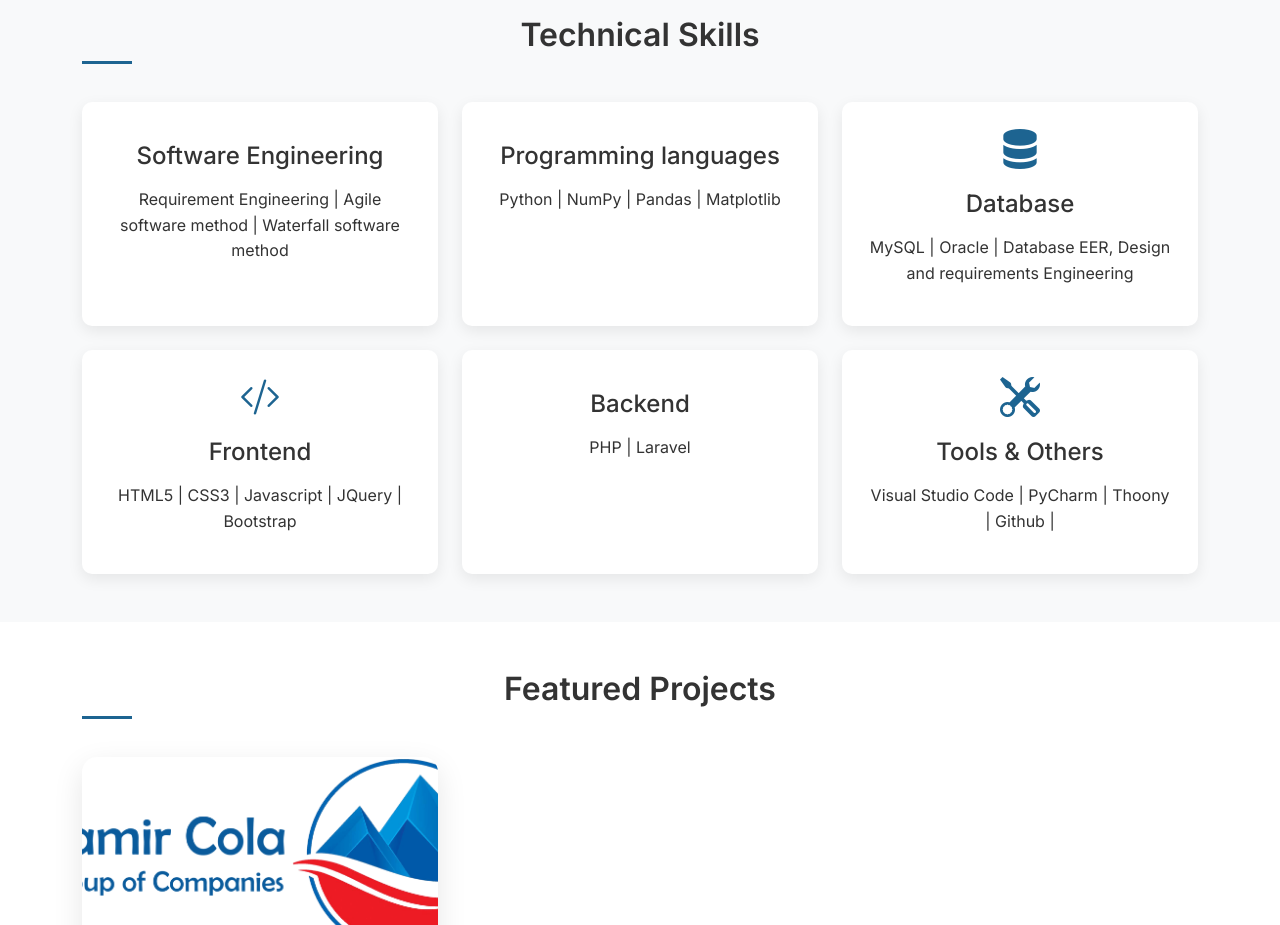
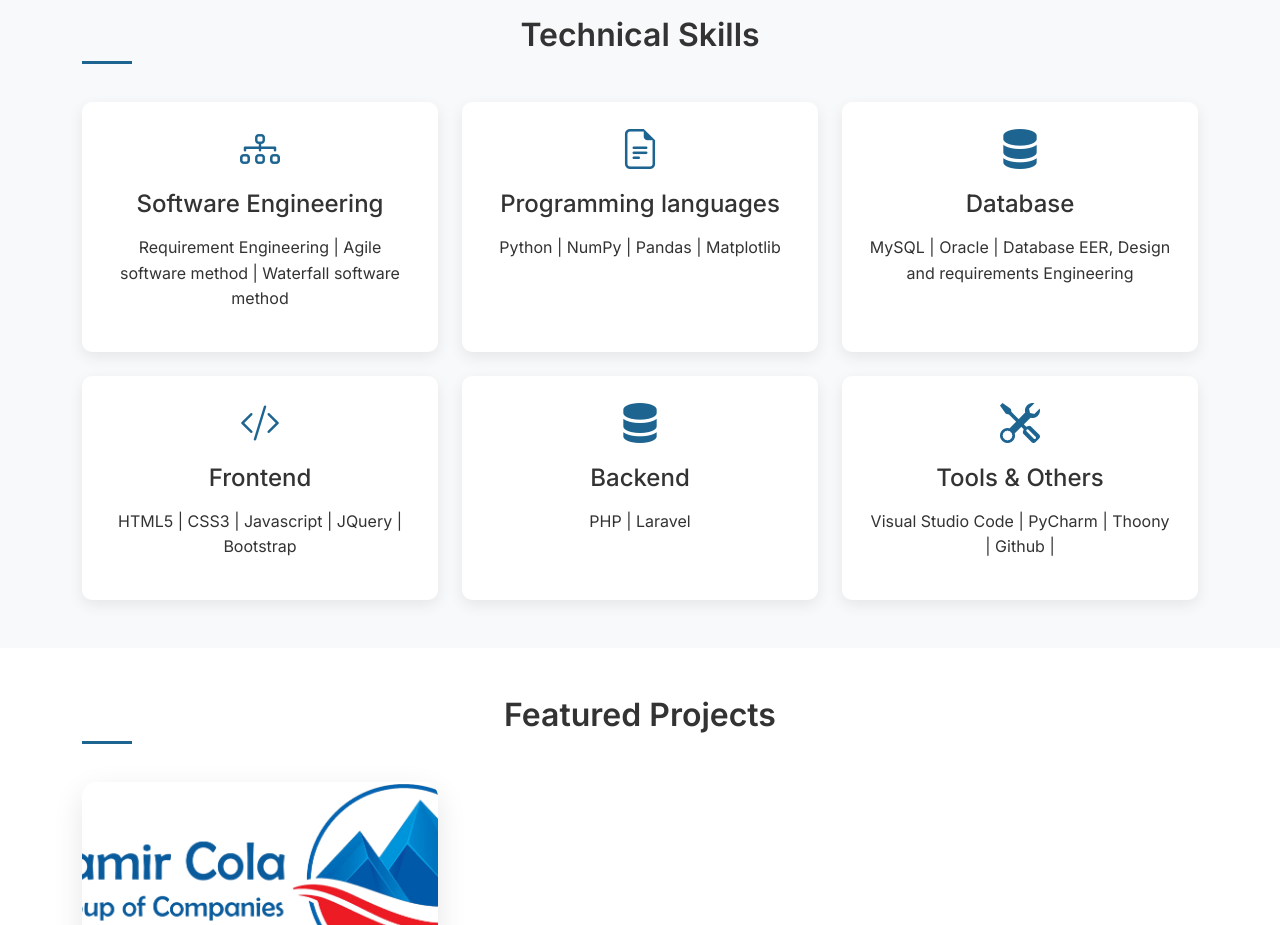
Before and after one commit to Sherzadoryakhil/Sherzad-Oryakhil-Portfolio-Website, a plain HTML site: page index.html in a window 1280 px wide. Shown: the part 1120-2045 px from the top of the page. Drawn offline with nearby package versions, Linux system fonts and the light colour scheme.

Commit message:
Update index.html

```diff
--- a/index.html
+++ b/index.html
@@ -88,7 +88,7 @@
                 <div class="col-md-4">
                     <div class="skill-card">
                         <div class="text-center mb-3">
-                            <i class="bi display-6" style="color: var(--secondary-color);"></i>
+                            <i class="bi bi-diagram-3 display-6" style="color: var(--secondary-color);"></i>
                         </div>
                         <h4 class="text-center mb-3">Software Engineering</h4>
                         <p class="text-center">Requirement Engineering | Agile software method | Waterfall software method</p>
@@ -97,7 +97,7 @@
                 <div class="col-md-4">
                     <div class="skill-card">
                         <div class="text-center mb-3">
-                            <i class="bi display-6" style="color: var(--secondary-color);"></i>
+                            <i class="bi bi-file-earmark-text display-6" style="color: var(--secondary-color);"></i>
                         </div>
                         <h4 class="text-center mb-3">Programming languages</h4>
                         <p class="text-center">Python | NumPy | Pandas | Matplotlib</p>
@@ -124,7 +124,7 @@
                 <div class="col-md-4">
                     <div class="skill-card">
                         <div class="text-center mb-3">
-                            <i class="bi display-6" style="color: var(--secondary-color);"></i>
+                            <i class="bi bi-server display-6" style="color: var(--secondary-color);"></i>
                         </div>
                         <h4 class="text-center mb-3">Backend</h4>
                         <p class="text-center">PHP | Laravel</p>
```
